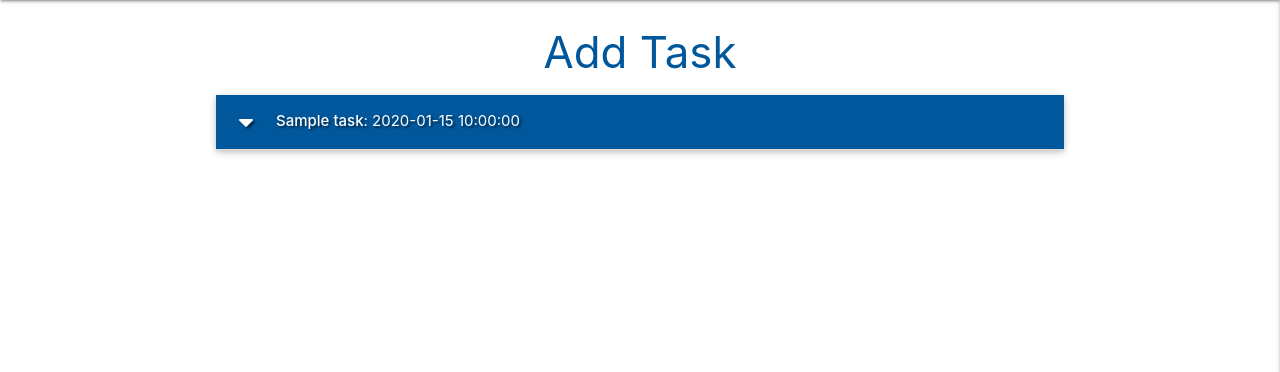
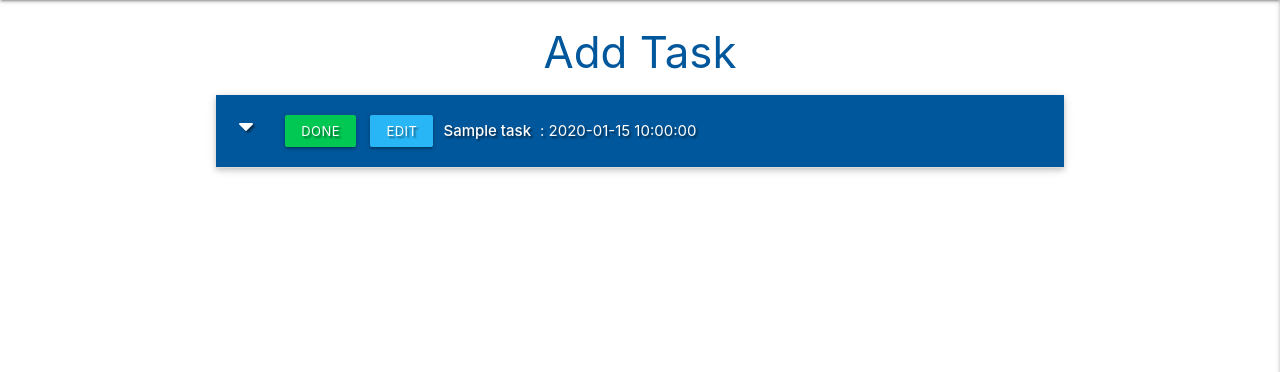
Before and after one commit to Peristratus/flask-task-manager-project, a Flask app: page / in a window 1280 px wide. Shown: the part 64-436 px from the top of the page. Run offline with Flask 2, Linux system fonts and the light colour scheme; a database or web service that is not in the repository returns one stand-in record (values such as "Sample title"); some libraries are stand-ins or nearby versions.

Commit message:
Add Task edit/done buttons

```diff
--- a/static/css/style.css
+++ b/static/css/style.css
@@ -6,6 +6,18 @@
 .flashes h4{
 
   line-height: 2;
+
+}
+.btn-small{
+ margin: 5px;
+
+
+}
+
+.collapsible-header .col strong{
+ margin: 5px;
+ line-height: 42px;
+
 
 }
 
--- a/templates/tasks.html
+++ b/templates/tasks.html
@@ -7,13 +7,18 @@
        {% for task in tasks %}
         <li>
             <div class="collapsible-header white-text light-blue darken-4 text-shadow">
+                <div class="col s3">
                   <i class="fas fa-caret-down"></i>
+                  <a href="" class="btn-small green accent-4">Done</a>
+                  <a href="" class="btn-small light-blue lighten-1" >Edit</a>
+                </div>
+                <div class="col s9">
                     <strong> {{ task.task_name }} </strong> : {{ task.due_date }}
                     {% if task.is_urgent == "on" %}
                         <i class="fas fa-exclamation-circle light-blue-text text-lighten-2 tooltipped"
                         data-position="right" data-tooltip="URGENT !"></i>
-
                     {% endif %}
+                </div>
             </div>
             <div class="collapsible-body">
                 <strong>{{ task.category_name }}</strong>
```
Lines whose indentation alone changed are shown as unchanged.
